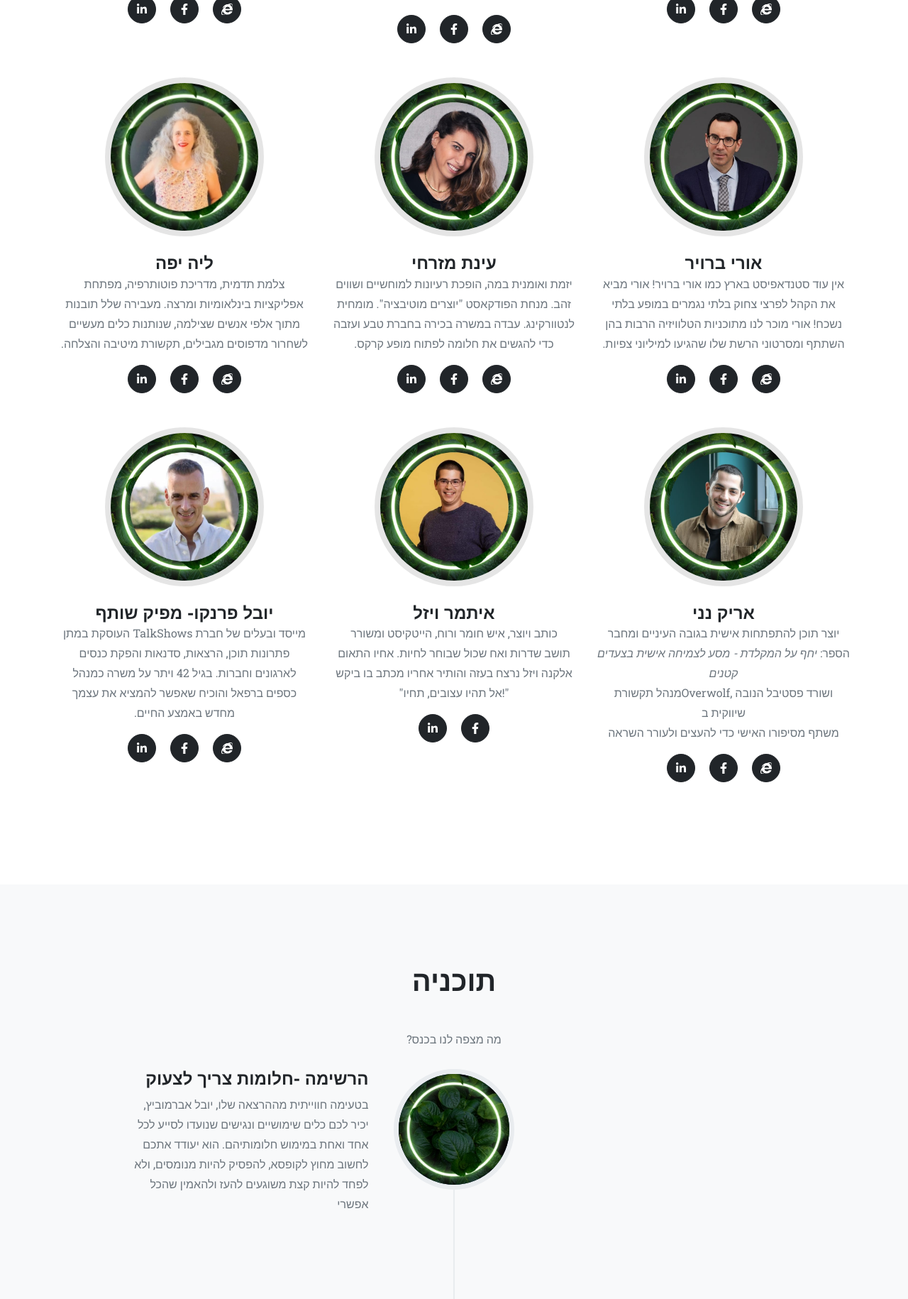
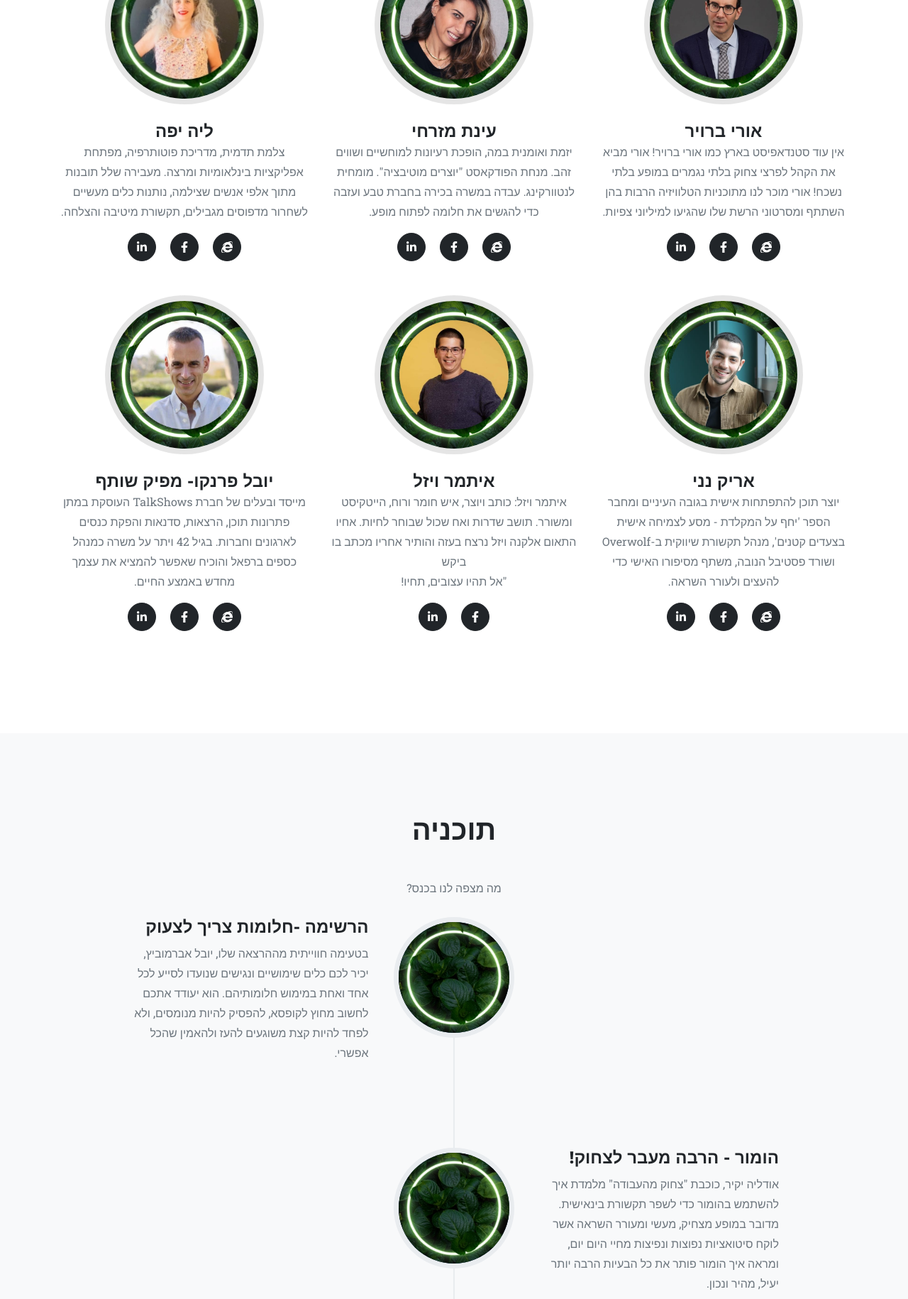
Before and after one commit to oshrataraff1/test1, a Django app: page / in a window 1280 px wide. Shown: the part 3052-4882 px from the top of the page at 71% size. Run offline with Django 4.2, Linux system fonts and the light colour scheme; some libraries are stand-ins or nearby versions.

Commit message:
fix typos

```diff
--- a/myapp/templates/index.html
+++ b/myapp/templates/index.html
@@ -98,16 +98,15 @@
                             לא נפסיק לצמוח</h1>
                             <br>
                         <h2 class="section-subheading text-muted">אירוע חד-פעמי שאסור לפספס!</h2>
-                        <br>
+
                     </div>
                     <div class="col-md-2">
                     </div>
                 </div>
 
                 <div class="row text-center">
-                    <h1>רקע</h1>
                     <h3 class="section-subheading text-center">
-                        <br>
+                        <br><br>
                         האתגרים החברתיים והסביבתיים בחברה הישראלית הוחרפו עקב המלחמה המתמשכת.
                         וענף ההייטק אינו חסין מפני ההשלכות.
                         <br><br>
@@ -116,26 +115,20 @@
                         לכן, לקראת השנה החדשה, ואחרי תקופה מהמורכבות שנחוו במשק הישראלי, החלטנו לעזור להצית מחדש את ההתלהבות המקצועית להתחבר מחדש לשמחת החיים גם בזמנים של אי ודאות ולהתמודד עם האתגרים המשתנים עם דגש על האקו-סיסטם הישראלי.
                         <br><br><br>
                     </h3>
-                    <h1>על הכנס
-                    </h1>
+                    <h2>על הכנס
+                    </h2>
                     <h3 class="section-subheading text-center">
                         <br>
-                        כנס ההשראה יתמקד  בשיקום וצמיחה. נארח מגוון רחב של דוברים מעוררי השראה:
+                        כנס ההשראה יתמקד  בשיקום וצמיחה. נארח מגוון רחב של דוברים מעוררי השראה.
                         <br><br>
-                        <ul style="padding-right:30%">
-                            <li style="padding-left:30%">מרצים ואמנים מצליחים</li>
-                            <li style="padding-left:30%">מובילי דעה</li>
-                            <li style="padding-left:30%">גיבורים-שורדים עם סיפורים מעצימים</li>
-                    </h3>
-                    <h3 class="section-subheading text-center">
                         הדגש יהיה על בוקר חוויתי שיעניק פתרונות מעשיים וישימים, עם זיקה מיוחדת לעולם ההייטק.
                         <br><br>
                         בתקופה מתמשכת של אי ודאות, שבה אנחנו נחשפים לחדשות קשות כמעט מדי יום,
                          חשוב יותר מתמיד למצוא דרכים לשמור על אופטימיות, מוטיבציה וחיוביות.
                          <br><br>
                     </h3>
-                    <h1>קהל יעד
-                    </h1>
+                    <h2>קהל יעד
+                    </h2>
                     <h3 class="section-subheading">
                         <br><br>
                         הכנס מיועד למנהלות ומנהלי רווחה, משאבי אנוש ופיתוח הדרכה בחברות הייטק.
@@ -220,7 +213,7 @@
                             <img class="mx-auto rounded-circle" src="{% static 'assets/img/team/5.jpg' %}" alt="עינת מזרחי" />
                             <h4>עינת מזרחי</h4>
                             <p class="text-muted">
-                                יזמת ואומנית במה, הופכת רעיונות למוחשיים ושווים זהב. מנחת הפודקאסט "יוצרים מוטיבציה". מומחית לנטוורקינג. עבדה במשרה בכירה בחברת טבע ועזבה כדי להגשים את חלומה לפתוח מופע קרקס.
+                                יזמת ואומנית במה, הופכת רעיונות למוחשיים ושווים זהב. מנחת הפודקאסט "יוצרים מוטיבציה". מומחית לנטוורקינג. עבדה במשרה בכירה בחברת טבע ועזבה כדי להגשים את חלומה לפתוח מופע.
                             </p>
                             <a target=”_blank” class="btn btn-dark btn-social mx-2" href="https://www.instagram.com/create.podcast_?igsh=MTh4dGx6M3NuMGdrdg==" aria-label="Website"><i class="fab fa-brands fa-internet-explorer"></i></a>
                             <a target=”_blank” class="btn btn-dark btn-social mx-2" href="https://www.facebook.com/einat.mizrachi?mibextid=ZbWKwL" aria-label="Facebook Profile"><i class="fab fa-facebook-f"></i></a>
@@ -231,7 +224,7 @@
                         <div class="team-member">
                             <img class="mx-auto rounded-circle" src="{% static 'assets/img/team/6.jpg' %}" alt="ליה יפה" />
                             <h4>ליה יפה</h4>
-                            <p class="text-muted">צלמת תדמית, מדריכת פוטותרפיה, מפתחת אפליקציות בינלאומיות ומרצה. מעבירה שלל תובנות מתוך אלפי אנשים שצילמה, שנותנות  כלים מעשיים לשחרור מדפוסים מגבילים, תקשורת מיטיבה והצלחה.
+                            <p class="text-muted">צלמת תדמית, מדריכת פוטותרפיה, מפתחת אפליקציות בינלאומיות ומרצה. מעבירה שלל תובנות מתוך אלפי אנשים שצילמה, נותנות  כלים מעשיים לשחרור מדפוסים מגבילים, תקשורת מיטיבה והצלחה.
                             </p>
                             <a target=”_blank” class="btn btn-dark btn-social mx-2" href="https://liayaffe.com/" aria-label="Website"><i class="fab fa-brands fa-internet-explorer"></i></a>
                             <a target=”_blank” class="btn btn-dark btn-social mx-2" href="https://www.facebook.com/lia.yaffe?mibextid=ZbWKwL" aria-label="Facebook Profile"><i class="fab fa-facebook-f"></i></a>
@@ -245,14 +238,8 @@
                             <img class="mx-auto rounded-circle" src="{% static 'assets/img/team/7.jpg' %}" alt="אריק נני" />
                             <h4>אריק נני</h4>
                             <p class="text-muted">
-                                יוצר תוכן להתפתחות אישית בגובה העיניים ומחבר הספר:
-                                <i>
-                                יחף על המקלדת - מסע לצמיחה אישית בצעדים קטנים
-                                </i>
-                                <br>
-                                ושורד פסטיבל הנובה ,Overwolfמנהל תקשורת שיווקית ב
-                                <br>
-                                משתף מסיפורו האישי כדי להעצים ולעורר השראה
+                             יוצר תוכן להתפתחות אישית בגובה העיניים ומחבר הספר 'יחף על המקלדת - מסע לצמיחה אישית בצעדים קטנים', מנהל תקשורת שיווקית ב-Overwolf ושורד פסטיבל הנובה, משתף מסיפורו האישי כדי להעצים ולעורר השראה.
+
                             </p>
                             <a target=”_blank” class="btn btn-dark btn-social mx-2" href="https://www.ariknani.co.il/" aria-label="Website"><i class="fab fa-brands fa-internet-explorer"></i></a>
                             <a target=”_blank” class="btn btn-dark btn-social mx-2" href="https://www.facebook.com/arik.nani?mibextid=ZbWKwL" aria-label="Facebook Profile"><i class="fab fa-facebook-f"></i></a>
@@ -264,11 +251,10 @@
                             <img class="mx-auto rounded-circle" src="{% static 'assets/img/team/8.jpg' %}" alt="איתמר ויזל" />
                             <h4>איתמר ויזל</h4>
                             <p class="text-muted">
-                                כותב ויוצר, איש חומר ורוח, הייטקיסט ומשורר
-                                <br>
-                                תושב שדרות ואח שכול  שבוחר לחיות. אחיו התאום אלקנה ויזל נרצח בעזה והותיר אחריו מכתב בו ביקש
-                                <br>
-                                "!אל תהיו עצובים, תחיו"
+                            איתמר ויזל: כותב ויוצר, איש חומר ורוח, הייטקיסט ומשורר. תושב שדרות ואח שכול  שבוחר לחיות. אחיו התאום אלקנה ויזל נרצח בעזה והותיר אחריו מכתב בו ביקש
+                            <br>
+                            "אל תהיו עצובים, תחיו!
+
                             </p>
                             <a target=”_blank” class="btn btn-dark btn-social mx-2" href="https://www.facebook.com/invizel?mibextid=ZbWKwL" aria-label="Facebook Profile"><i class="fab fa-facebook-f"></i></a>
                             <a target=”_blank” class="btn btn-dark btn-social mx-2" href="https://www.linkedin.com/in/itamar-vizel-965a3b91" aria-label="LinkedIn Profile"><i class="fab fa-linkedin-in"></i></a>
@@ -307,7 +293,7 @@
                             </div>
                             <div class="timeline-body">
                                 <p class="text-muted">
-                                    בטעימה חווייתית מההרצאה שלו, יובל אברמוביץ, יכיר לכם כלים שימושיים ונגישים שנועדו לסייע לכל אחד ואחת במימוש חלומותיהם. הוא יעודד אתכם לחשוב מחוץ לקופסא, להפסיק להיות מנומסים, ולא לפחד להיות קצת משוגעים להעז ולהאמין שהכל אפשרי
+                                    בטעימה חווייתית מההרצאה שלו, יובל אברמוביץ, יכיר לכם כלים שימושיים ונגישים שנועדו לסייע לכל אחד ואחת במימוש חלומותיהם. הוא יעודד אתכם לחשוב מחוץ לקופסא, להפסיק להיות מנומסים, ולא לפחד להיות קצת משוגעים להעז ולהאמין שהכל אפשרי.
                                 </p>
                             </div>
                         </div>
@@ -320,7 +306,7 @@
                             </div>
                             <div class="timeline-body">
                                 <p class="text-muted">
-                                    אודליה יקיר, כוכבת "צחוק מהעבודה" מלמדת איך להשתמש בהומור כדי לשפר תקשורת בינאישית. מדובר במופע מצחיק, מעשי ומעורר השראה אשר לוקח סיטואציות נפוצות ונפיצות מחיי היום יום, ומראה איך הומור פותר את כל הבעיות הרבה יותר יעיל, מהיר ונכון
+                                    אודליה יקיר, כוכבת "צחוק מהעבודה" מלמדת איך להשתמש בהומור כדי לשפר תקשורת בינאישית. מדובר במופע מצחיק, מעשי ומעורר השראה אשר לוקח סיטואציות נפוצות ונפיצות מחיי היום יום, ומראה איך הומור פותר את כל הבעיות הרבה יותר יעיל, מהיר ונכון.
                                 </p>
                             </div>
                         </div>
@@ -331,7 +317,9 @@
                             <div class="timeline-heading">
                                 <h4>מופע הסטנדאפ - "גבר החלומות"</h4>
                             </div>
-                            <div class="timeline-body"><p class="text-muted">אורי ברויר, החנון שעושה סטנדאפ, במופע חד, שנון ומפתיע! בהופעה אורי מציג בצורה מפתיעה וייחודית את העולם דרך העיניים (עם המשקפיים) שלו. עם הרבה הומור עצמי, הפתעות שונות וסגנון מיוחד המשאירים בקרב הקהל חוויה בלתי נשכחת ושונה.
+                            <div class="timeline-body"><p class="text-muted">
+                                אורי ברויר, החנון שעושה סטנדאפ, במופע חד, שנון ומפתיע! בהופעה אורי מציג בצורה מפתיעה וייחודית את העולם דרך העיניים (עם המשקפיים) שלו. עם הרבה הומור עצמי, הפתעות שונות וסגנון מיוחד המשאירים בקרב הקהל חוויה בלתי נשכחת ושונה.
+
                             </p></div>
                         </div>
                     </li>
@@ -394,6 +382,8 @@
         <!-- Clients-->
         <div class="py-5">
             <div class="container">
+                <h2 class="section-heading text-uppercase text-center">נותני החסות בכנס</h2>
+                <br>
                 <div class="row align-items-center">
 
                     <div class="col-md-3 col-sm-6 my-3">
```
